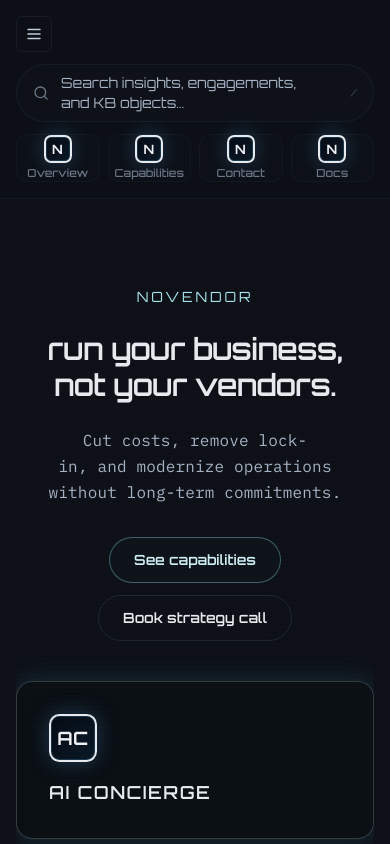
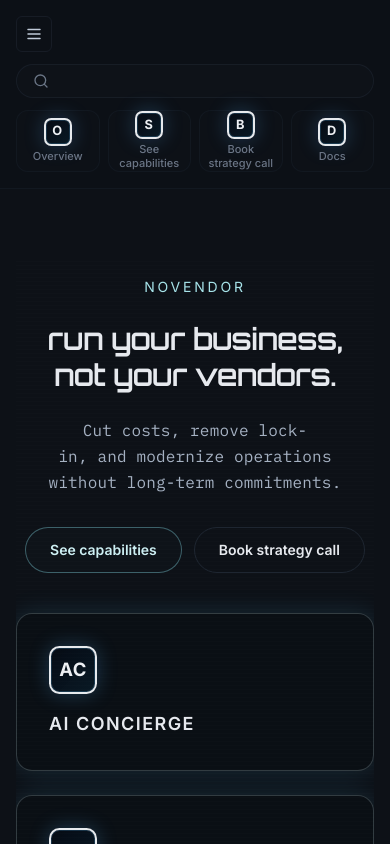
Before and after one commit to paulmalmquist/Consulting_site, a Next.js app: page / in a window 390 px wide. Shown: the top 844 px of the page. Built offline with nearby package versions, Linux system fonts and the light colour scheme.

Commit message:
legible font

```diff
--- a/app/globals.css
+++ b/app/globals.css
@@ -44,6 +44,10 @@ h3 {
 
 .nv-brand-font {
   font-family: var(--font-sans), sans-serif;
+}
+
+.nv-headline {
+  font-family: var(--font-display), sans-serif;
 }
 
 .nv-mark-badge {
--- a/app/layout.tsx
+++ b/app/layout.tsx
@@ -1,14 +1,20 @@
 import type { ReactNode } from 'react';
-import { IBM_Plex_Mono, Orbitron } from 'next/font/google';
+import { IBM_Plex_Mono, Inter, Orbitron } from 'next/font/google';
 import { LayoutShell } from '../components/layout/LayoutShell';
 import './globals.css';
 import { defaultMetadata } from './metadata';
 
 export const metadata = defaultMetadata;
 
+const inter = Inter({
+  subsets: ['latin'],
+  variable: '--font-sans',
+  display: 'swap'
+});
+
 const orbitron = Orbitron({
   subsets: ['latin'],
-  variable: '--font-sans',
+  variable: '--font-display',
   display: 'swap',
   weight: ['400', '500', '600', '700']
 });
@@ -22,7 +28,7 @@ const plexMono = IBM_Plex_Mono({
 
 export default function RootLayout({ children }: { children: ReactNode }) {
   return (
-    <html lang="en" className={`dark ${orbitron.variable} ${plexMono.variable}`}>
+    <html lang="en" className={`dark ${inter.variable} ${orbitron.variable} ${plexMono.variable}`}>
       <body className="font-sans antialiased subpixel-antialiased">
         <LayoutShell>{children}</LayoutShell>
       </body>
--- a/components/home/Hero.tsx
+++ b/components/home/Hero.tsx
@@ -16,7 +16,7 @@ export function Hero({ headline, subheadline, primaryCta, secondaryCta, proofBul
       <div className="grid gap-8 lg:grid-cols-[1.1fr_0.9fr]">
         <div className="space-y-6 text-center lg:text-left">
           <p className="nv-brand-font text-sm uppercase tracking-[0.2em] text-cyan-200">novendor</p>
-          <h1 className="text-3xl font-semibold tracking-tight text-white md:text-5xl lg:text-6xl">{headline}</h1>
+          <h1 className="nv-headline text-3xl font-semibold tracking-tight text-white md:text-5xl lg:text-6xl">{headline}</h1>
           <p className="nv-subheadline max-w-2xl text-base leading-relaxed md:text-lg lg:mx-0">{subheadline}</p>
           <div className="flex flex-wrap items-center justify-center gap-3 pt-2 lg:justify-start">
             <Link
--- a/components/layout/Topbar.tsx
+++ b/components/layout/Topbar.tsx
@@ -13,6 +13,11 @@ type TopbarProps = {
 };
 
 export function Topbar({ openSearch, setDrawerOpen }: TopbarProps) {
+  const getBadgeLetter = (label: string) => {
+    const first = label.trim().charAt(0);
+    return first ? first.toUpperCase() : 'N';
+  };
+
   return (
     <header className="sticky top-0 z-30 border-b border-slate-800/80 bg-ink/80 px-4 py-4 backdrop-blur md:px-8">
       <div className="flex w-full flex-col gap-3 md:grid md:grid-cols-[1fr_auto_1fr] md:items-center md:gap-4">
@@ -32,17 +37,16 @@ export function Topbar({ openSearch, setDrawerOpen }: TopbarProps) {
             'flex w-full items-center gap-3 rounded-full border border-slate-700/60 bg-slate-900/60 px-4 py-2 text-left text-sm text-slate-300 transition hover:border-slate-500 md:min-w-[320px] md:w-auto'
           )}
           onClick={openSearch}
+          aria-label="Open search"
         >
           <Search size={16} className="text-slate-400" />
-          <span className="flex-1">Search insights, engagements, and KB objects…</span>
-          <span className="text-xs text-slate-500">/</span>
         </button>
         <div className="hidden md:block" />
         <nav className="grid grid-cols-4 gap-2 md:hidden">
           {[
             { label: 'Overview', href: '#overview' },
-            { label: 'Capabilities', href: '/capabilities' },
-            { label: 'Contact', href: '/contact' },
+            { label: 'See capabilities', href: '/capabilities' },
+            { label: 'Book strategy call', href: '/contact' },
             { label: 'Docs', href: '/docs' }
           ].map((item) => (
             <Link
@@ -50,7 +54,7 @@ export function Topbar({ openSearch, setDrawerOpen }: TopbarProps) {
               href={item.href}
               className="group flex min-h-[44px] flex-col items-center justify-center gap-1 rounded-xl border border-slate-800/80 bg-slate-900/40 px-2 text-[11px] font-medium text-slate-400 transition hover:border-cyan-300/40 hover:text-cyan-200 hover:shadow-[0_0_16px_rgba(127,215,224,0.2)] focus-visible:outline-none focus-visible:ring-2 focus-visible:ring-cyan-300/70 focus-visible:ring-offset-2 focus-visible:ring-offset-ink"
             >
-              <span className="nv-mark-badge nv-mark-badge--sm">N</span>
+              <span className="nv-mark-badge nv-mark-badge--sm">{getBadgeLetter(item.label)}</span>
               <span className="text-center leading-tight">{item.label}</span>
             </Link>
           ))}
--- a/next.config.js
+++ b/next.config.js
@@ -1,10 +1,12 @@
 /** @type {import('next').NextConfig} */
 const basePath = process.env.NEXT_PUBLIC_BASE_PATH ?? '';
+const isProd = process.env.NODE_ENV === 'production';
 
 const nextConfig = {
   reactStrictMode: true,
   experimental: {},
-  output: 'export',
+  // Keep local dev on standard Next server behavior; export only for production builds.
+  output: isProd ? 'export' : undefined,
   trailingSlash: true,
   basePath,
   assetPrefix: basePath ? `${basePath}/` : undefined,
```
